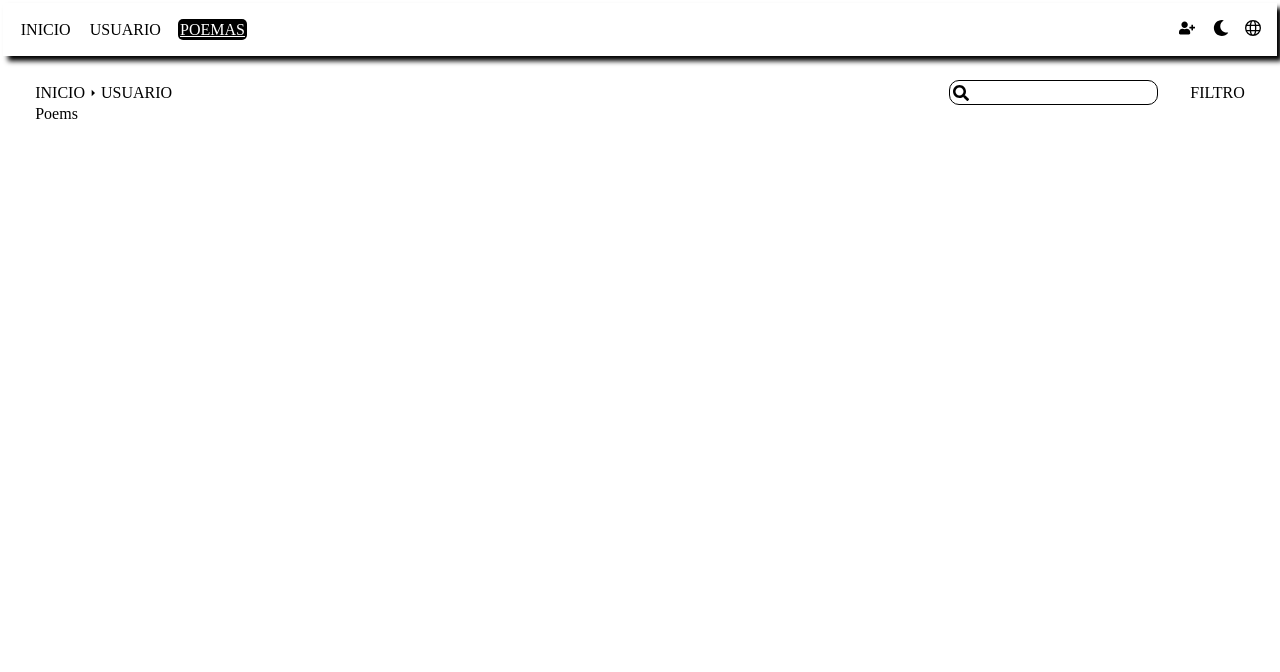
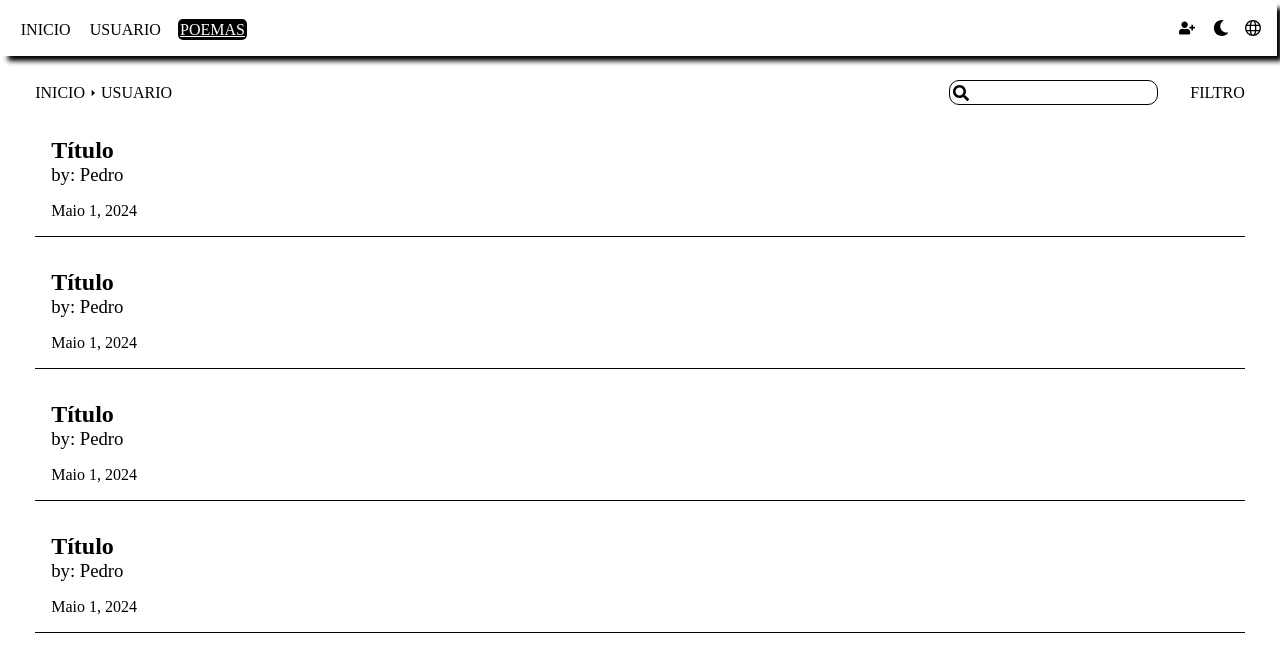
Before and after one commit to FariassArthur/abism_FRONT, a React (Vite) app: page /poems in a window 1280 px wide. Shown: the top 672 px of the page. Built offline with nearby package versions, Linux system fonts and the light colour scheme.

Commit message:
adding css

```diff
--- a/src/components/BodyHeader/BodyHeader.module.scss
+++ b/src/components/BodyHeader/BodyHeader.module.scss
@@ -56,8 +56,7 @@
             box-shadow: 5px 5px  10px 0 #000;
             padding: 1rem;
             gap: 1rem;
-
-            background-color: transparent;
+            background-color: #fff;
         }
     }
 }
--- /dev/null
+++ b/src/components/PoemModal/PoemModal.module.scss
@@ -0,0 +1,12 @@
+#poemModel {
+  padding: 1rem;
+  margin-top: 1rem;
+
+  border-bottom: 1px solid;
+
+  h3 {
+    font-weight: 100;
+
+    margin-bottom: 1rem;
+  }
+}
--- /dev/null
+++ b/src/components/PoemModal/PoemModal.tsx
@@ -0,0 +1,15 @@
+//css
+import styles from "./PoemModal.module.scss";
+
+const PoemModal = () => {
+  return (
+    <div id={styles.poemModel}>
+      <h1>Título</h1>
+      <h3>by: {"Pedro"}</h3>
+
+      <p>Maio 1, 2024</p>
+    </div>
+  );
+};
+
+export default PoemModal;
--- a/src/pages/Poems/Poems.tsx
+++ b/src/pages/Poems/Poems.tsx
@@ -4,7 +4,7 @@ import styles from "./Poems.module.scss";
 //components
 import BodyHeader from "../../components/BodyHeader/BodyHeader";
 import Header from "../../components/Header/Header";
-import PoemsContent from "../../components/Poems/Poems";
+import PoemModal from "../../components/PoemModal/PoemModal";
 
 const Poems = () => {
   return (
@@ -13,7 +13,12 @@ const Poems = () => {
 
       <section className={styles.content}>
         <BodyHeader />
-        <PoemsContent />
+        <div>
+          <PoemModal />
+          <PoemModal />
+          <PoemModal />
+          <PoemModal />
+        </div>
       </section>
     </div>
   );
```
Also changed, not shown: src/pages/Poems/Poems.module.scss (+3 -5 lines).
